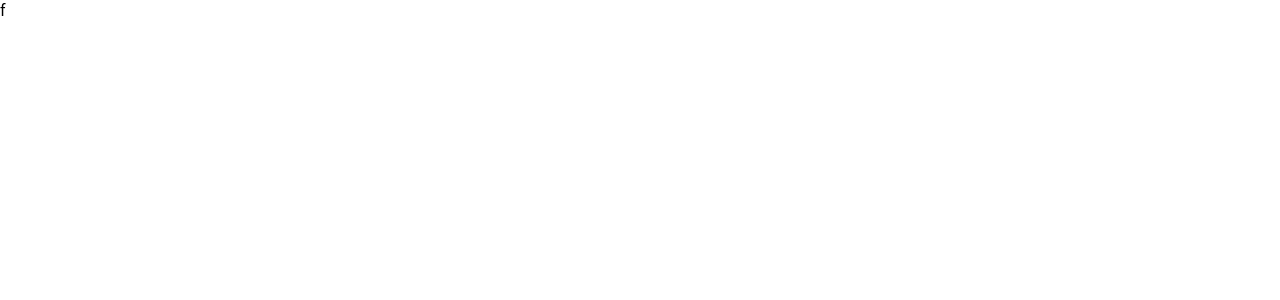
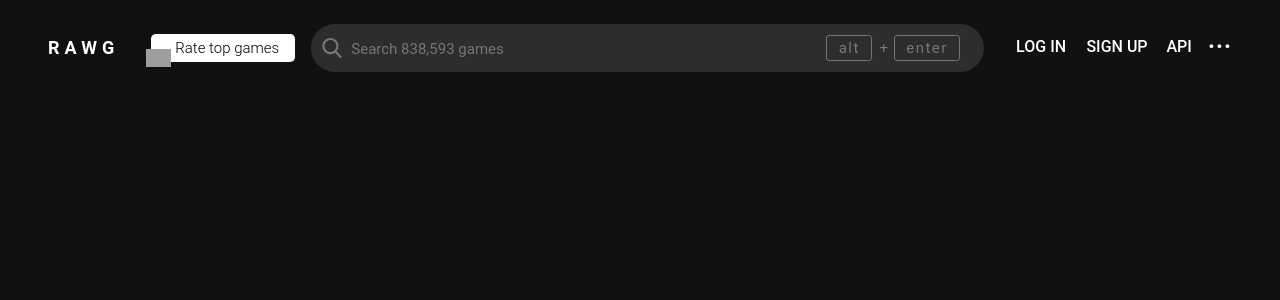
Before and after one commit to de00x/game-center, a React (Create React App) app in the folder game-center-web/: page / in a window 1280 px wide. Shown: the top 300 px of the page. Built offline with nearby package versions, Linux system fonts and the light colour scheme; grey boxes are pictures that could not be loaded.

Commit message:
created header

```diff
--- a/game-center-web/package.json
+++ b/game-center-web/package.json
@@ -45,6 +45,7 @@
   "description": "This project was bootstrapped with [Create React App](https://github.com/facebook/create-react-app).",
   "main": "index.js",
   "devDependencies": {
+    "@types/react-transition-group": "^4.4.5",
     "@typescript-eslint/eslint-plugin": "^5.43.0",
     "eslint": "^8.28.0",
     "eslint-config-prettier": "^8.5.0",
@@ -56,6 +57,7 @@
     "eslint-plugin-react": "^7.31.11",
     "eslint-plugin-react-hooks": "^4.6.0",
     "prettier": "^2.7.1",
+    "react-transition-group": "^4.4.5",
     "sass": "^1.56.1",
     "typescript": "^4.9.3"
   },
--- a/game-center-web/src/App.tsx
+++ b/game-center-web/src/App.tsx
@@ -1,7 +1,6 @@
+import { Header } from './components/Header'
 import { FC } from 'react'
 
-const App: FC = (): JSX.Element => {
-  return <div>f</div>
-}
+const App: FC = (): JSX.Element => <Header />
 
 export default App
--- /dev/null
+++ b/game-center-web/src/components/Header/Header.tsx
@@ -0,0 +1,56 @@
+import { ReactComponent as Search } from './img/search.svg'
+import { CSSTransition } from 'react-transition-group'
+import { FC, useCallback, useState } from 'react'
+import { ratedImg } from './img/img'
+import './styles/index.scss'
+import styles from './styles/Header.module.scss'
+
+export const Header: FC = (): JSX.Element => {
+  const [isOpenOtherFlyMenu, setIsOpenOtherFlyMenu] = useState(false)
+
+  const openFlyOtherMenu = useCallback(() => {
+    setIsOpenOtherFlyMenu(true)
+  }, [])
+  // const openFlyOtherMenu = () => {
+  //   setIsOpenOtherFlyMenu(true)
+  // }
+  console.log('123')
+
+  return (
+    <div className={styles.headerContainer}>
+      <div className={styles.headerBtnHome}>RAWG</div>
+      <div className={styles.headerBtnRate}>
+        Rate top games
+        <img src={ratedImg} alt="ratedImg" />
+      </div>
+      <div className={styles.headerInputContainer}>
+        <Search />
+        <input placeholder="Search 838,593 games" />
+        <div className={styles.inputHotKeyAlt}>alt</div>
+        <div className={styles.inputHotKeyPlus}>+</div>
+        <div className={styles.inputHotKeyEnter}>enter</div>
+      </div>
+      <div className={styles.headerLogIn}>LOG IN</div>
+      <div className={styles.headerSignUp}>SIGN UP</div>
+      <div className={styles.headerApi}>API</div>
+      <div className={styles.headerOtherMenuContainer} onMouseOver={openFlyOtherMenu}>
+        <CSSTransition
+          in={isOpenOtherFlyMenu}
+          classNames="otherFlyMenu"
+          timeout={300}
+          unmountOnExit
+        >
+          <div className={styles.headerOtherMenu} onMouseLeave={() => setIsOpenOtherFlyMenu(false)}>
+            <div>Leaderboard</div>
+            <div>Discord</div>
+            <div>@rawgtheworld</div>
+            <div>@rawgthepichures</div>
+            <div>Get an API key</div>
+            <div>Sitemap</div>
+          </div>
+        </CSSTransition>
+        ...
+      </div>
+    </div>
+  )
+}
--- /dev/null
+++ b/game-center-web/src/components/Header/img/img.ts
@@ -0,0 +1 @@
+export const ratedImg = 'https://i.ibb.co/1qtxRMn/darts.png'
--- /dev/null
+++ b/game-center-web/src/components/Header/index.ts
@@ -0,0 +1 @@
+export { Header } from './Header'
--- /dev/null
+++ b/game-center-web/src/components/Header/styles/Header.module.scss
@@ -0,0 +1,179 @@
+.headerContainer {
+  display: flex;
+  align-items: center;
+  justify-content: space-between;
+  height: 6rem;
+  padding: 1rem 3rem;
+  color: #fff;
+  background-color: rgb(17, 17, 17);
+}
+.headerBtnHome {
+  font-weight: 700;
+  font-size: 18px;
+  letter-spacing: 5px;
+  cursor: pointer;
+}
+.headerBtnRate {
+  display: flex;
+  align-items: center;
+  position: relative;
+  min-width: 9rem;
+  margin: 0rem 2rem;
+  margin-right: 1rem;
+  padding: 0.2rem 0.5rem;
+  padding-left: 1.5rem;
+  border-radius: 0.3rem;
+  font-size: 15px;
+  font-weight: 300;
+  cursor: pointer;
+  color: #000;
+  background-color: #fff;
+  & img {
+    display: flex;
+    position: absolute;
+    left: -5px;
+    bottom: -5px;
+    width: 25px;
+  }
+}
+.headerInputContainer {
+  width: 100%;
+  display: flex;
+  position: relative;
+  align-items: center;
+  border-radius: 5rem;
+  & input {
+    width: 100%;
+    height: 3rem;
+    padding-left: 2.5rem;
+    border-radius: 5rem;
+    background-color: rgb(45, 45, 45);
+    border: none;
+    transition: 0.25s background-color ease-in-out;
+    &:hover {
+      background-color: #fff;
+    }
+    &:focus {
+      background-color: #fff;
+    }
+    &::placeholder {
+      font-size: 15px;
+    }
+  }
+  &:hover {
+    & svg {
+      fill: #000;
+    }
+    .inputHotKeyAlt,
+    .inputHotKeyEnter,
+    .inputHotKeyPlus {
+      color: #fff;
+      border-color: #fff;
+    }
+  }
+  & svg {
+    display: flex;
+    position: absolute;
+    left: 0.7rem;
+    fill: rgb(119, 119, 119);
+    transition: 0.15s fill ease-in-out;
+  }
+}
+.inputHotKeyAlt,
+.inputHotKeyEnter {
+  display: flex;
+  position: absolute;
+  align-items: center;
+  justify-content: center;
+  right: 7rem;
+  letter-spacing: 1.5px;
+  border-radius: 0.2rem;
+  padding: 0.05rem 0.7rem;
+  font-size: 15px;
+  color: rgb(119, 119, 119);
+  border: 1px solid rgb(119, 119, 119);
+  transition: 0.1s border-color ease-in-out, 0.1s color ease-in-out;
+}
+.inputHotKeyEnter {
+  right: 1.5rem;
+}
+.inputHotKeyPlus {
+  display: flex;
+  position: absolute;
+  align-items: center;
+  justify-content: center;
+  right: 6rem;
+  font-size: 15px;
+  color: rgb(119, 119, 119);
+}
+.headerLogIn {
+  min-width: 3.4rem;
+  height: 1.5rem;
+  font-weight: 500;
+  margin-left: 2rem;
+  margin-right: 1rem;
+  padding-bottom: 0.1rem;
+  cursor: pointer;
+  &:hover {
+    border-bottom: 2px solid #fff;
+  }
+}
+.headerSignUp {
+  min-width: 4rem;
+  height: 1.5rem;
+  font-weight: 500;
+  margin-right: 1rem;
+  padding-bottom: 0.1rem;
+  cursor: pointer;
+  &:hover {
+    border-bottom: 2px solid #fff;
+  }
+}
+.headerApi {
+  min-width: 1.6rem;
+  height: 1.5rem;
+  font-weight: 500;
+  margin-right: 1rem;
+  padding-bottom: 0.1rem;
+  cursor: pointer;
+  &:hover {
+    border-bottom: 2px solid #fff;
+  }
+}
+.headerOtherMenuContainer {
+  display: flex;
+  position: relative;
+  height: 2.4rem;
+  letter-spacing: 1px;
+  font-size: 24px;
+  font-weight: 700;
+  cursor: default;
+}
+.headerOtherMenu {
+  display: flex;
+  flex-direction: column;
+  position: absolute;
+  width: 12rem;
+  height: 12rem;
+  right: 0;
+  top: 0.5rem;
+  border-radius: 0.2rem;
+  padding: 1.2rem 0.5rem;
+  background-color: #fff;
+  & div {
+    display: flex;
+    align-items: center;
+    width: 100%;
+    height: 1.7rem;
+    padding: 0rem 0.7rem;
+    font-weight: 400;
+    letter-spacing: 0.2px;
+    border-radius: 0.3rem;
+    cursor: pointer;
+    color: #000;
+    transition: 0.15s background-color ease-in-out;
+    &:hover {
+      background-color: rgb(238, 232, 232);
+    }
+  }
+}
--- /dev/null
+++ b/game-center-web/src/components/Header/styles/index.scss
@@ -0,0 +1,17 @@
+.otherFlyMenu-enter {
+  opacity: 0;
+  transform: scale(0.9);
+}
+.otherFlyMenu-enter-active {
+  opacity: 1;
+  transform: translateX(0);
+  transition: opacity 300ms, transform 300ms;
+}
+.otherFlyMenu-exit {
+  opacity: 1;
+}
+.otherFlyMenu-exit-active {
+  opacity: 0;
+  transform: scale(0.9);
+  transition: opacity 300ms, transform 300ms;
+}
--- a/game-center-web/src/index.css
+++ b/game-center-web/src/index.css
@@ -12,3 +12,6 @@
 a {
   text-decoration: none;
 }
+body {
+  background-color: rgb(17, 17, 17);
+}
--- a/game-center-web/src/index.tsx
+++ b/game-center-web/src/index.tsx
@@ -4,8 +4,4 @@ import './index.css'
 import App from './App'
 
 const root = ReactDOM.createRoot(document.getElementById('root') as HTMLElement)
-root.render(
-  <React.StrictMode>
-    <App />
-  </React.StrictMode>
-)
+root.render(<App />)
```
Also changed, not shown: game-center-web/src/components/Header/img/search.svg (added), 1 other file (tests, documents, lock files or other folders).
